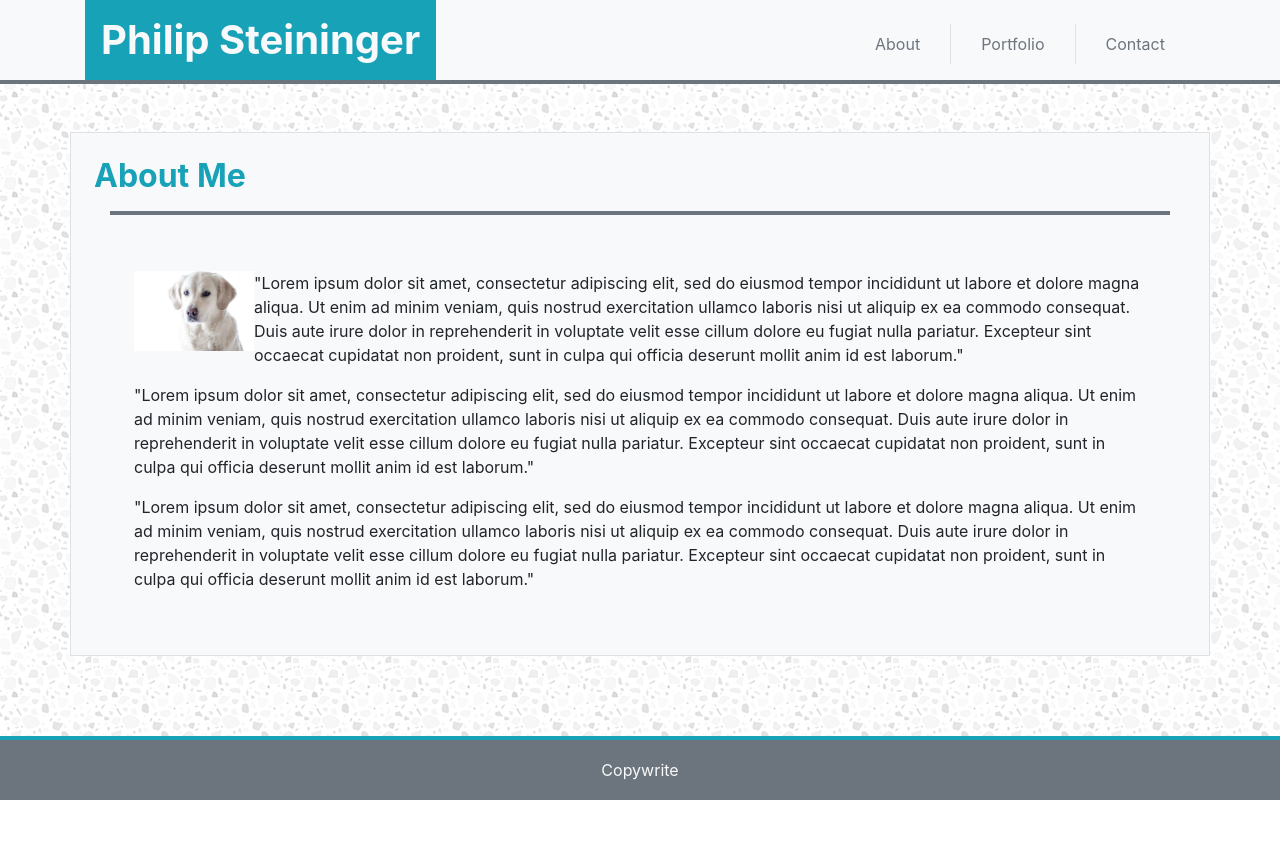
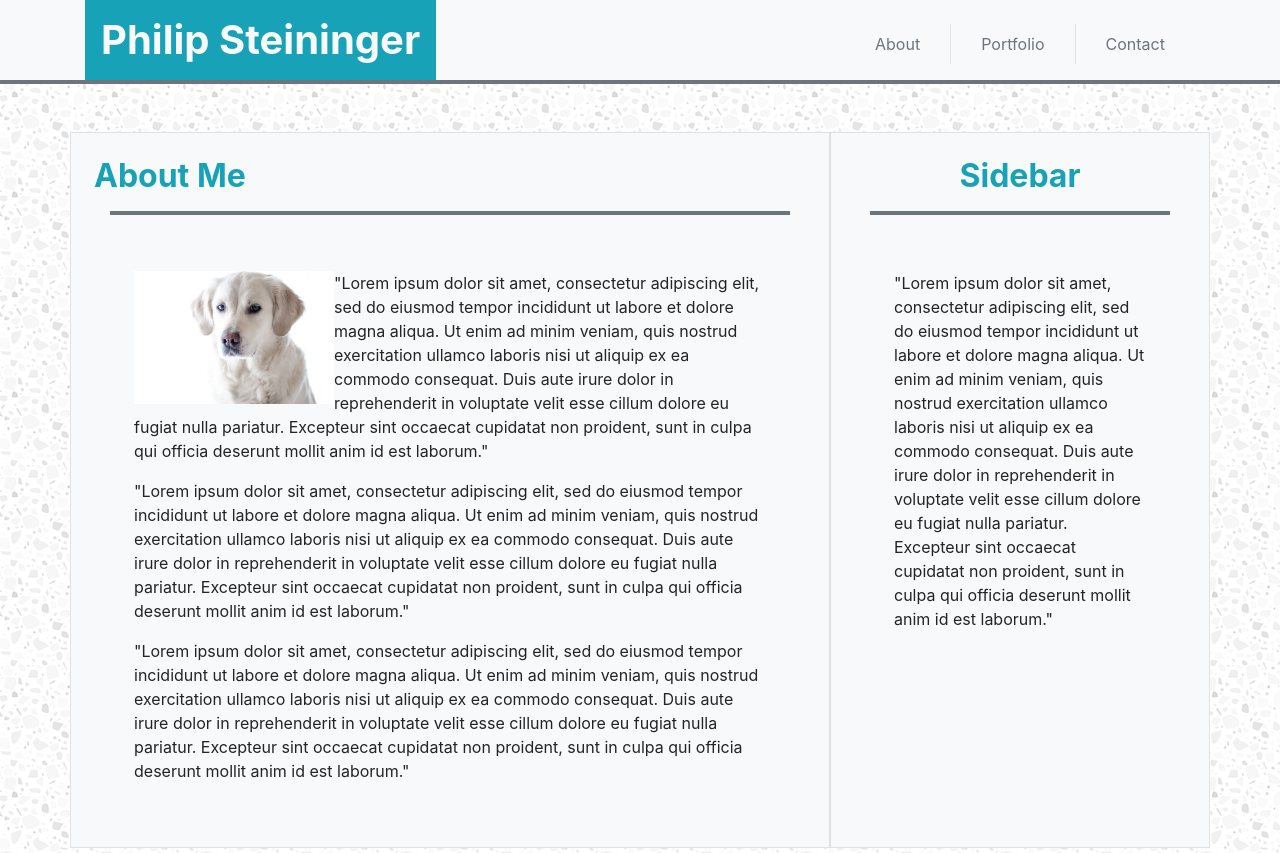
Before and after one commit to pjsteininger/Bootstrap-Portfolio, a plain HTML site: page index.html in a window 1280 px wide. Shown: the top 853 px of the page. Before the commit the page ends 800 px from the top, so only its background shows below. Drawn offline with nearby package versions, Linux system fonts and the light colour scheme.

Commit message:
added sidebar

```diff
--- a/assets/css/style.css
+++ b/assets/css/style.css
@@ -7,10 +7,8 @@ body {
     margin-bottom: 64px;
 }
 #doggoPic {
-    max-width: 120px;
+    max-width: 200px;
 }
-
-
 .footer {
     position: absolute;
     bottom: 4px;
--- a/index.html
+++ b/index.html
@@ -16,10 +16,10 @@
     <div class="bg-light">
         <div class="container">
             <div class="row">
-                <div class="col-sm-8">
+                <div class="col-md-8">
                     <h1 class="bg-info text-light font-weight-bold d-inline-block p-3 mb-0">Philip Steininger</h1>
                 </div>
-                <div class="col-sm-4 pt-4">
+                <div class="col-md-4 pt-4">
                     <ul class="nav nav-fill">
                         <li class="nav-item ">
                             <a class="nav-link active border-right text-secondary" href="index.html">About</a>
@@ -39,18 +39,16 @@
 
     <div class="row bg-secondary pt-1 m-0"></div>
     <div class="container">
-        <div class="row border pt-3 mt-5 bg-light">
-            <div class="col-sm-12">
+        <div class="row">
+            <div class="col-md-8 border pt-3 my-5 bg-light">
                 <div class="row">
                     <div class="col-sm-12">
                         <h2 class="text-info font-weight-bold p-2">About Me</h2>
                     </div>
                 </div>
-                <div class="row bg-secondary pt-1 mx-4">
-
-                </div>
+                <div class="row bg-secondary pt-1 mx-4"></div>
                 <div class="row p-5">
-                    <div class="col-sm-12 pt-2">
+                    <div class="col-md-12 pt-2">
                         <img class=" img-fluid d-inline-block float-left" alt="porfolio picture" src="assets/images/adorable-animal-breed-159541.jpg"
                             id="doggoPic">
                         <p>
@@ -77,9 +75,27 @@
                     </div>
                 </div>
             </div>
+            <div class="col-md-4 border pt-3 my-5 bg-light">
+                <div class="row">
+                    <div class="col-sm-12 text-center">
+                        <h2 class="text-info font-weight-bold p-2">Sidebar</h2>
+                    </div>
+                </div>
+                <div class="row bg-secondary pt-1 mx-4"></div>
+                <div class="row p-5">
+                    <div class="col-md-12 pt-2">
+                        <p>
+                            "Lorem ipsum dolor sit amet, consectetur adipiscing elit, sed do eiusmod tempor incididunt ut labore et dolore magna aliqua.
+                            Ut enim ad minim veniam, quis nostrud exercitation ullamco laboris nisi ut aliquip ex ea commodo
+                            consequat. Duis aute irure dolor in reprehenderit in voluptate velit esse cillum dolore eu fugiat
+                            nulla pariatur. Excepteur sint occaecat cupidatat non proident, sunt in culpa qui officia deserunt
+                            mollit anim id est laborum."
+                        </p>
+                    </div>
+                </div>
+            </div>
         </div>
     </div>
-
     <footer class="footer">
         <div class="containter bg-info pt-1 m-0">
             <div class="row bg-secondary p-0 m-0">
```
